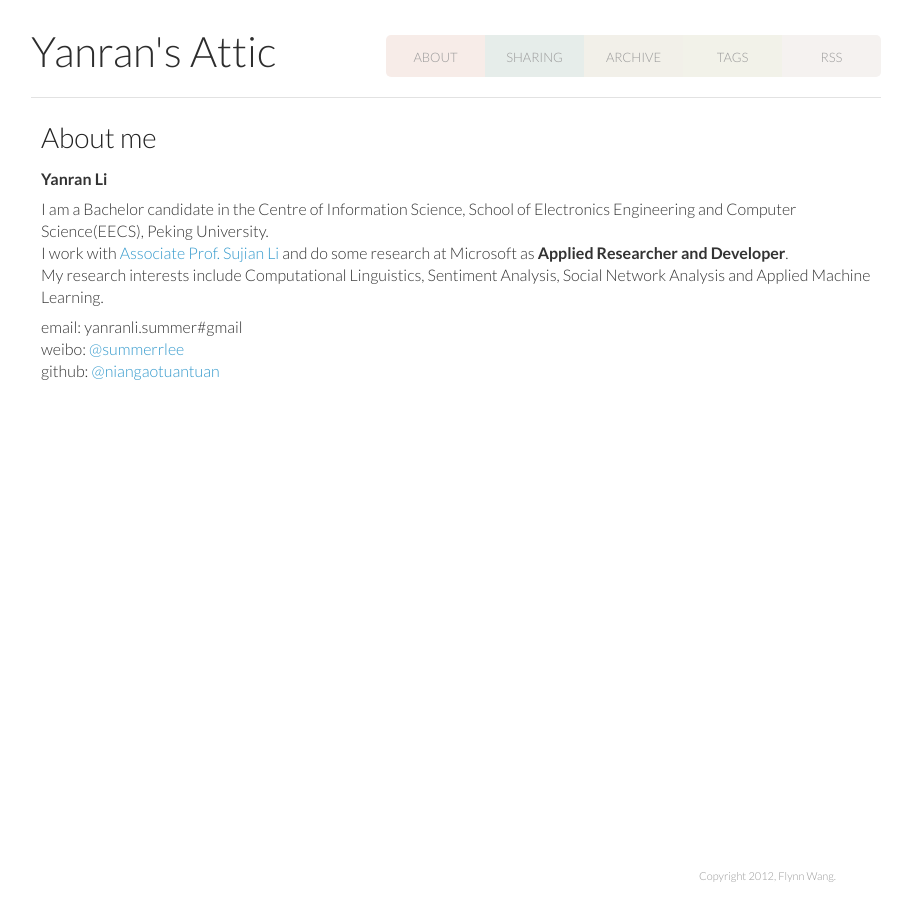
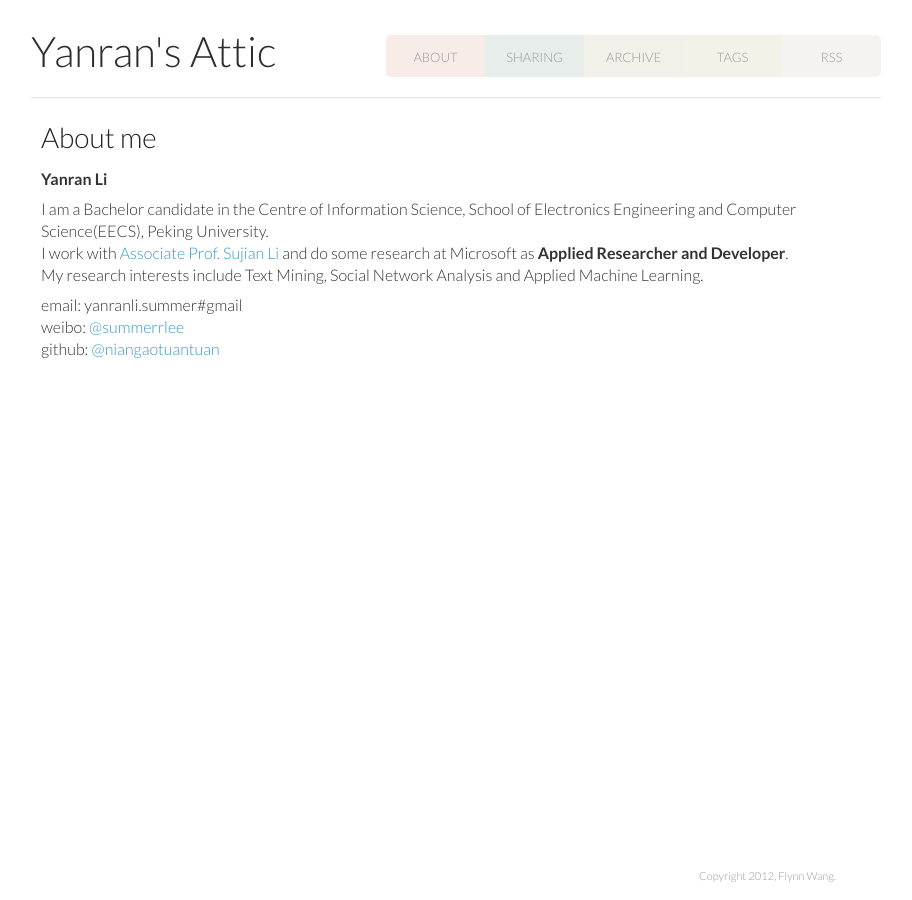
Before and after one commit to niangaotuantuan/niangaotuantuan.github.io, a Jekyll site: the page built from about/index.md, in a window 1280 px wide. Shown: the whole page, without its empty margins (184-1096 px from the left). Built offline with Jekyll 4.4.1, drawn with Linux system fonts in a browser that asks for light colours.

Commit message:
update about profile

```diff
--- a/about/index.md
+++ b/about/index.md
@@ -8,7 +8,7 @@ comments: yes
 
 I am a Bachelor candidate in the Centre of Information Science, School of Electronics Engineering and Computer Science(EECS), Peking University.
 I work with [Associate Prof. Sujian Li](http://www.icl.pku.edu.cn/member/lisujian/) and do some research at Microsoft as **Applied Researcher and Developer**.
-My research interests include Computational Linguistics, Sentiment Analysis, Social Network Analysis and Applied Machine Learning.
+My research interests include Text Mining, Social Network Analysis and Applied Machine Learning.
 
 email: yanranli.summer#gmail
 weibo: [@summerrlee](http://weibo.com/u/2099958484)
```
